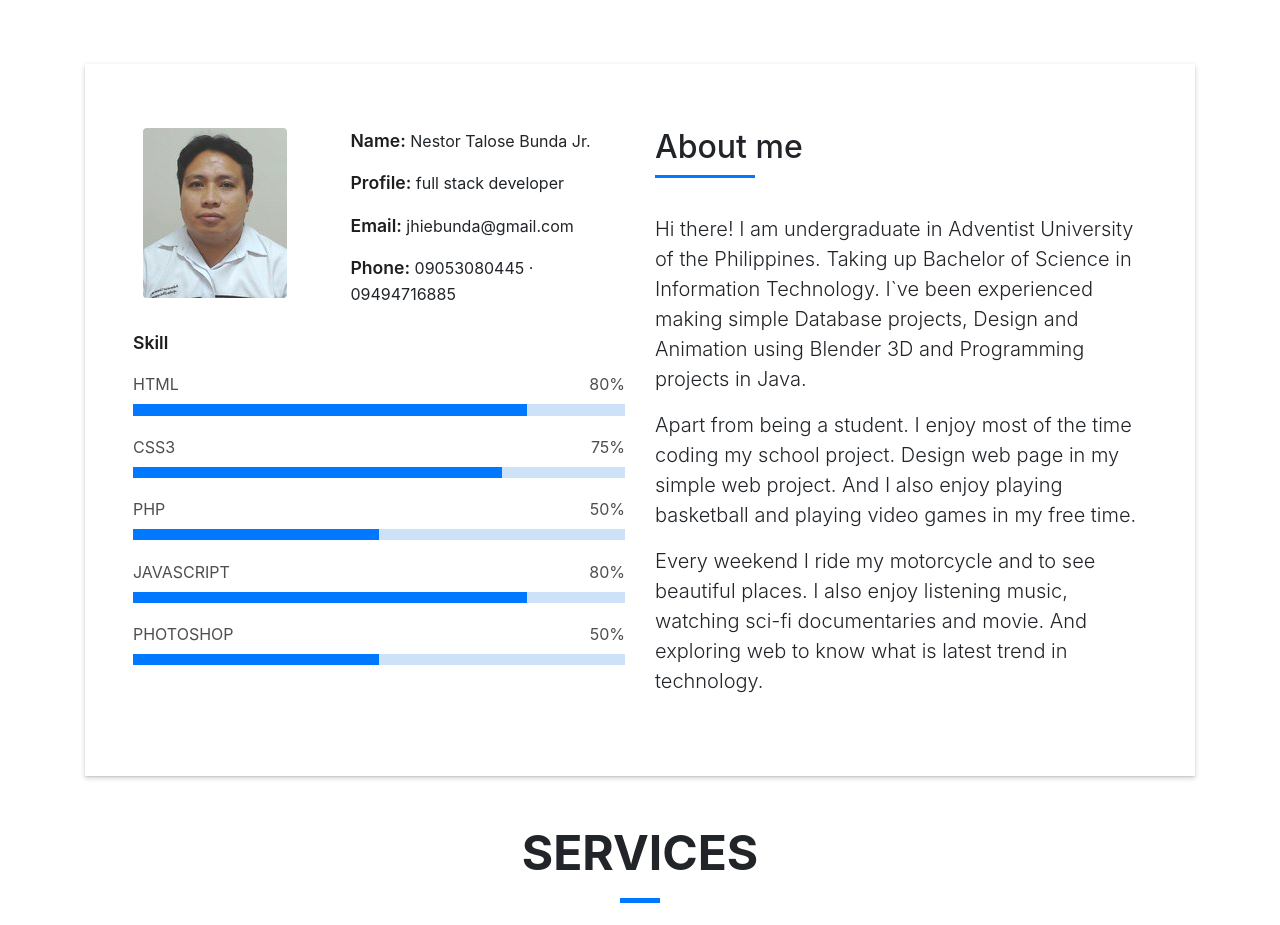
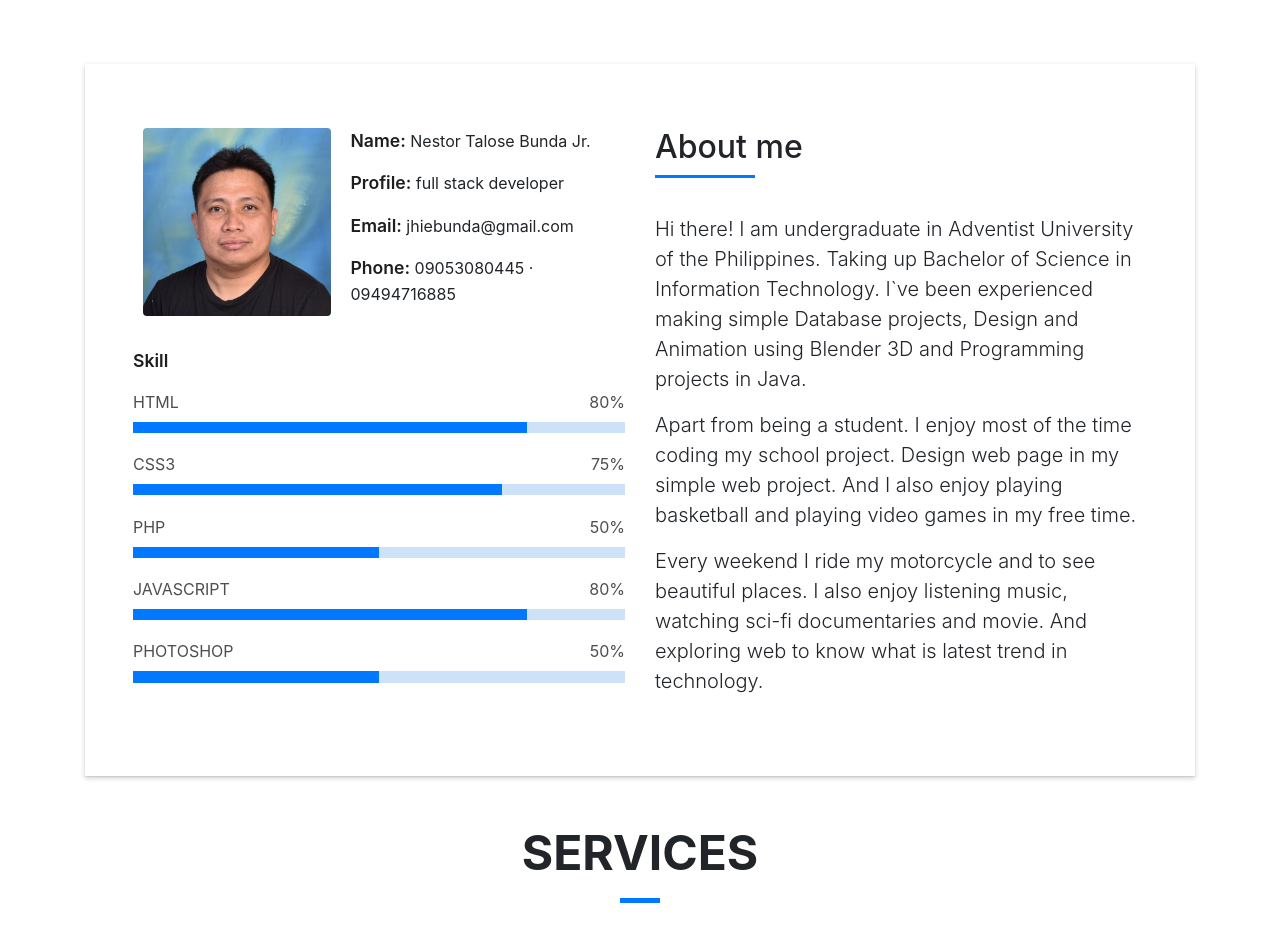
Before and after one commit to jhiebunda/my-portfolio, a website with bundled scripts: page dist/index.html in a window 1280 px wide. Shown: the part 800-1725 px from the top of the page. Built offline with nearby package versions, Linux system fonts and the light colour scheme; a web font is replaced by a local one.

Commit message:
DP update

```diff
--- a/dist/index.html
+++ b/dist/index.html
@@ -90,7 +90,7 @@
                 <div class="row">
                   <div class="col-sm-6 col-md-5">
                     <div class="about-img">
-                      <img src="img/profile.jpg" class="img-fluid rounded b-shadow-a" alt="">
+                      <img src="img/profile2.jpg" class="img-fluid rounded b-shadow-a" alt="">
                     </div>
                   </div>
                   <div class="col-sm-6 col-md-7">
```
Also changed, not shown: dist/img/profile2.jpg (added).
